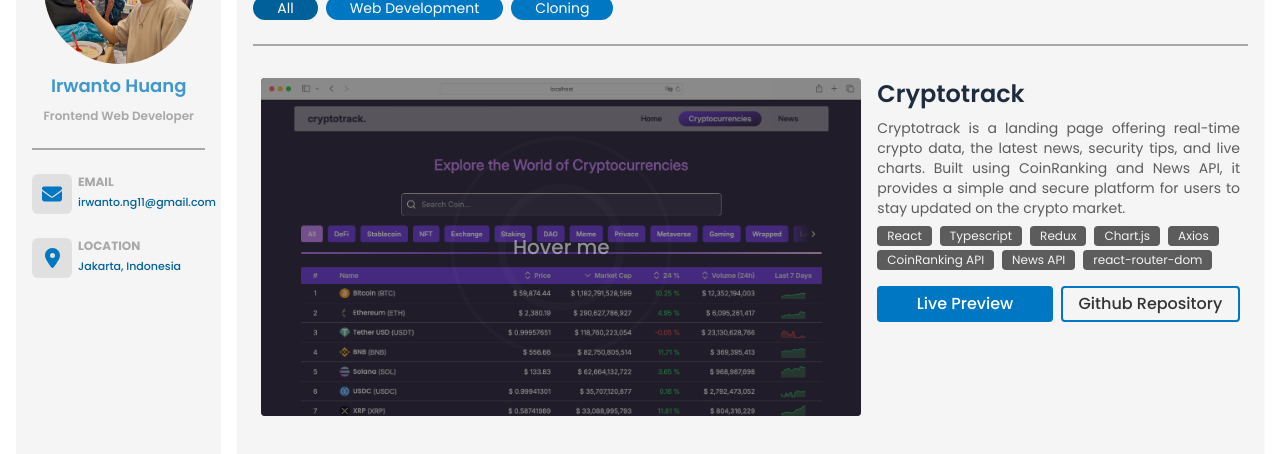
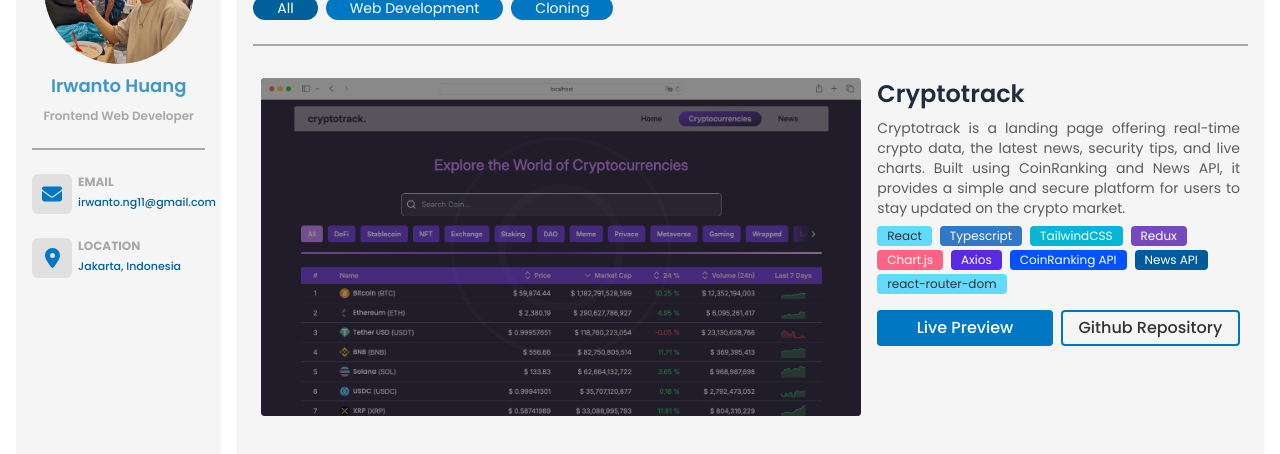
Before and after one commit to irwantohuang/irwantodevportfolio, a Vue app: page /portfolio in a window 1280 px wide. Shown: the part 161-615 px from the top of the page. Built offline with nearby package versions, Linux system fonts and the light colour scheme.

Commit message:
fix portfolio page

```diff
--- a/src/data/portfolio.ts
+++ b/src/data/portfolio.ts
@@ -5,6 +5,7 @@
 import YoutubeShowcase from '../../public/assets/images/youtube-showcase.png'
 import Academia from '../../public/assets/images/academia.png'
 import NetflixClone from '../../public/assets/images/netflix-clone.png'
+
 
 const youtubeUrl = "https://www.youtube-nocookie.com"
 export const portfolios: Portfolio[] = [
@@ -16,7 +17,7 @@
         title: "Cryptotrack",
         portfolioDetail: {
             description: "Cryptotrack is a landing page offering real-time crypto data, the latest news, security tips, and live charts. Built using CoinRanking and News API, it provides a simple and secure platform for users to stay updated on the crypto market.",
-            techStack: ["React", "Typescript", "Redux", "Chart.js", "Axios", "CoinRanking API", "News API", "react-router-dom"],
+            techStack: ["React", "Typescript", "TailwindCSS", "Redux", "Chart.js", "Axios", "CoinRanking API", "News API", "react-router-dom"],
             liveUrl: "https://cryptotrackprod.netlify.app/",
             githubUrl: "https://github.com/irwantohuang/cryptotrack"
         }
@@ -25,12 +26,12 @@
         id: 2,
         category: ['Web Development', 'Cloning'],
         thumbnailUrl: YoutubeClone,
-        videoUrl: `${youtubeUrl}/embed/na_WvfObblA`,
+        videoUrl: `${youtubeUrl}/embed/S0Tno-xBoHc`,
         title: "Youtube Clone",
         portfolioDetail: {
             description: "YouTube Clone is an application that replicates the look and feel of YouTube. It features a video and playlist display, allowing users to easily browse through content. The application provides a streamlined viewing experience.",
             techStack: ["React", "Typescript", "TailwindCSS"],
-            liveUrl: "https://youtubeclonebyhuang.netlify.app/",
+            liveUrl: "https://ytclonebyhuang.netlify.app",
             githubUrl: "https://github.com/irwantohuang/youtube-clone"
         }
     },
@@ -38,7 +39,7 @@
         id: 3,
         category: ['Web Development'],
         thumbnailUrl: YoutubeShowcase,
-        videoUrl: `${youtubeUrl}/embed/na_WvfObblA`,
+        videoUrl: `${youtubeUrl}/embed/46j2eAI_6kY`,
         title: "Youtube Showcase",
         portfolioDetail: {
             description: "Youtube Showcase - Channel Nihonggo Mantappu, ID. is a project I created to showcase a YouTube playlist, specifically focusing on 'Waseda Boys World Trip's Playlist'. The project aims to highlight video content using Google's YouTube API v3, emphasizing modern technology and informative design. It provides users with an easy and enjoyable way to navigate and consume content.",
@@ -51,7 +52,7 @@
         id: 4,
         category: ['Web Development'],
         thumbnailUrl: Academia,
-        videoUrl: `${youtubeUrl}/embed/na_WvfObblA`,
+        videoUrl: null,
         title: "Academia",
         portfolioDetail: {
             description: "Academia is an innovative educational platform designed to revolutionize learning experiences. It serves as a centralized hub for students, educators, and institutions alike, offering a dynamic ecosystem that fosters collaboration, knowledge-sharing, and personal growth.",
@@ -64,7 +65,7 @@
         id: 5,
         category: ['Web Development', 'Cloning'],
         thumbnailUrl: NetflixClone,
-        videoUrl: `${youtubeUrl}/embed/na_WvfObblA`,
+        videoUrl: null,
         title: "Netflix Clone",
         portfolioDetail: {
             description: "Netflix Clone is a project aimed at recreating the popular streaming platform’s user interface. It allows users to browse through a library of movies and TV shows, watch trailers, and experience a seamless media streaming experience.",
--- a/src/types/Portfolio.ts
+++ b/src/types/Portfolio.ts
@@ -4,7 +4,7 @@
     id: string | number,
     category: string[],
     thumbnailUrl: string,
-    videoUrl: string,
+    videoUrl: string | null,
     title: string,
     portfolioDetail: PortfolioDetail
 }
--- a/src/views/PortfolioView.vue
+++ b/src/views/PortfolioView.vue
@@ -28,11 +28,51 @@
 
 const onHoverContainer = ref<boolean[]>([]);
 const isAlreadyHover = ref<boolean[]>([]);
+// const videoRefs = ref<HTMLVideoElement[]>([]);
 
 const handleMouse = (isHovering: boolean, index: number) => {
     onHoverContainer.value[index] = isHovering;
     if (isHovering) {
+        // handlePlayVideo(index);
         isAlreadyHover.value[index] = isHovering;
+    }
+}
+
+// const handlePlayVideo = (index: number) => {
+//     const videoRef = videoRefs.value[index];
+//     if (!videoRef) return;
+
+//     console.log("Vide ref -> ", videoRef)
+//     if (onHoverContainer.value[index]) {
+//         videoRef.currentTime = 0;
+//         videoRef.play();
+//     } else {
+//         videoRef.pause()
+//     }
+// }
+
+const getColor = (tech: string) => {
+    switch (tech) {
+        case "React":
+        case "react-router-dom":
+            return "bg-[#61DAFB] dark:text-primary-dark";
+        case "Typescript": return "bg-[#3178C6] text-primary-light";
+        case "Redux": return "bg-[#764ABC] text-primary-light";
+        case "Vue.js":
+        case "Vuex":
+        case "Vue Router":
+            return "bg-[#42B883] text-primary-light";
+        case "Chart.js": return "bg-[#FF6384] text-primary-light";
+        case "Axios": return "bg-[#5A29E4] text-primary-light";
+        case "CoinRanking API": return "bg-[#0052FF] text-primary-light";
+        case "News API": return "bg-[#005A9C] text-primary-light";
+        case "TailwindCSS": return "bg-[#06B6D4] text-primary-light";
+        case "Swiper": return "bg-[#6332F6] text-primary-light";
+        case "Google APi v3": return "bg-[#FF0000] text-primary-light";
+        case "HTML": return "bg-[#E34F26] text-primary-light";
+        case "CSS": return "bg-[#1572B6] text-primary-light";
+        case "Javascript": return "bg-[#F7DF1E] dark:text-primary-dark";
+        default: return "bg-primary-dark-200 text-primary-light dark:bg-primary-light-300 dark:text-primary-dark-400"
     }
 }
 </script>
@@ -50,12 +90,12 @@
         <div v-else class="flex flex-col gap-6">
             <template v-for="(porto, index) in getActiveCategory()" :key="porto.id">
                 <div
-                class="flex items-start flex-col xl:flex-row gap-x-4 gap-y-2 w-full p-2 transition-all group hover:shadow-md rounded border-primary"
+                class="flex items-start flex-col xl:flex-row gap-x-4 gap-y-2 w-full p-2 transition-all group hover:shadow-md rounded"
                 >
                 <div
                     class="aspect-video w-full xl:max-w-[600px] flex-shrink-0 relative overflow-hidden transition-all duration-300 rounded"
-                    @mouseenter="handleMouse(true, index)"
-                    @mouseleave="handleMouse(false, index)"
+                    @mouseenter="porto.videoUrl !== null ? handleMouse(true, index) : null"
+                    @mouseleave="porto.videoUrl !== null ? handleMouse(false, index) : null"
                 >
                     <img :src="porto.thumbnailUrl" alt="" class="w-full object-cover">
                     <iframe
@@ -64,12 +104,10 @@
                         :class="onHoverContainer[index] ? 'opacity-100' : 'opacity-0'"
                         muted playsinline loop allowfullscreen>
                     </iframe>
-
                     <div
                         class="absolute inset-0 z-1 flex items-center justify-center bg-primary-dark-250 bg-opacity-50 transition-opacity duration-300"
-                        :class="isAlreadyHover[index] ? 'opacity-0 pointer-events-none' : ''"
+                        :class="isAlreadyHover[index] || porto.videoUrl === null ? 'opacity-0 pointer-events-none' : ''"
                     >
-                        <span class="text-primary-light opacity-50 text-xl font-medium">Hover me</span>
                         <div class="absolute rounded-full border-4 border-white w-16 h-16 animate-ping"></div>
                         <div class="absolute rounded-full border-2 border-white w-28 h-28 animate-ping"></div>
                     </div>
@@ -79,7 +117,10 @@
                         <p class="text-2xl font-semibold text-primary-dark-400 group-hover:text-primary dark:text-accent dark:group-hover:text-primary-200">{{ porto.title }}</p>
                         <p class="text-sm line-clamp-[8] text-justify font-normal text-primary-dark-200 dark:text-primary-light-200 dark:group-hover:text-primary-light group-hover:text-primary-dark mt-2">{{ porto.portfolioDetail.description }}</p>
                         <div class="flex whitespace-nowrap flex-wrap gap-x-2 gap-y-1 mt-2">
-                            <p v-for="tech in porto.portfolioDetail.techStack" :key="tech" class="text-xs px-2.5 py-0.5 rounded bg-primary-dark-200 dark:bg-primary-light-300 dark:text-primary-dark-400 text-primary-light-200">
+                            <!-- <p v-for="tech in porto.portfolioDetail.techStack" :key="tech" class="text-xs px-2.5 py-0.5 rounded bg-primary-dark-200 dark:bg-primary-light-300 dark:text-primary-dark-400 text-primary-light-200">
+                                {{ tech }}
+                            </p> -->
+                            <p v-for="tech in porto.portfolioDetail.techStack" :key="tech" class="text-xs px-2.5 py-0.5 rounded" :class="getColor(tech)">
                                 {{ tech }}
                             </p>
                         </div>
```
